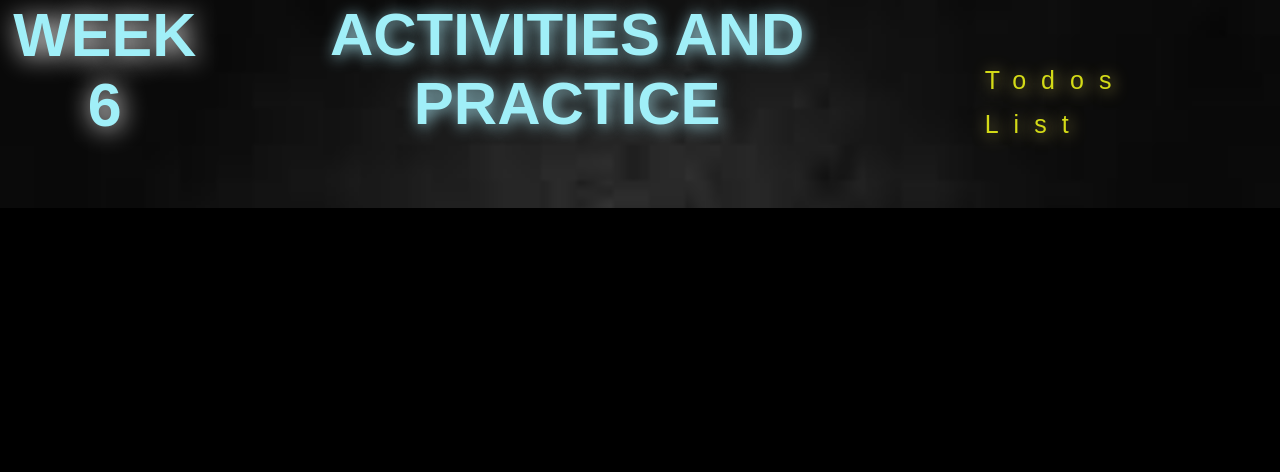
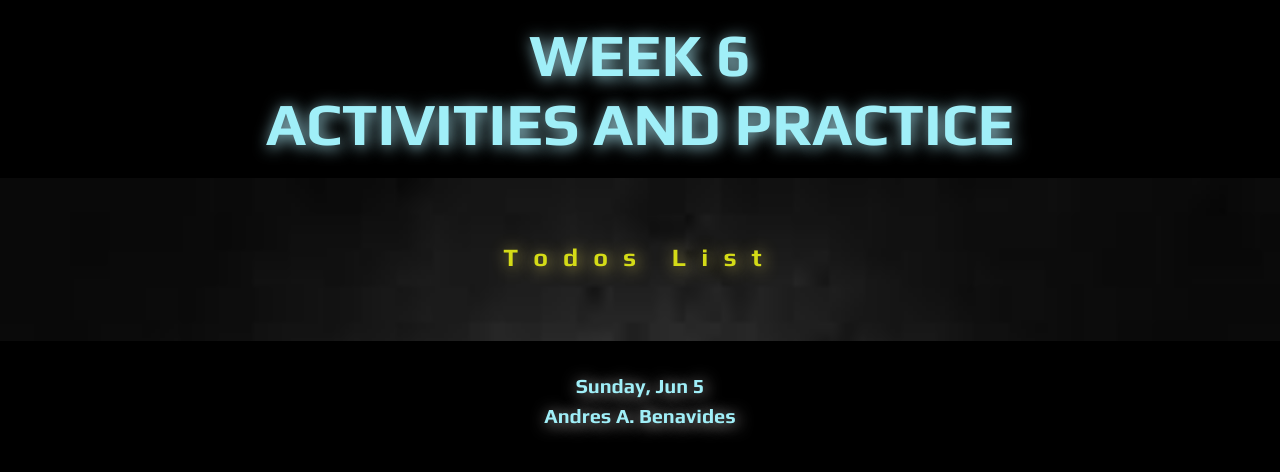
Before and after one commit to andalx1/frontendclass, a plain HTML site: page week6/index.html in a window 1280 px wide. Drawn offline with Linux system fonts and the light colour scheme.

Commit message:
actualice diseño

```diff
--- a/week6/index.html
+++ b/week6/index.html
@@ -6,20 +6,30 @@
     <meta name="viewport" content="width=device-width, initial-scale=1.0">
     <title>Week 6</title>
     <link rel="stylesheet" href="../css/style.css">
+    <link rel="preconnect" href="https://fonts.googleapis.com">
+    <link rel="preconnect" href="https://fonts.gstatic.com" crossorigin>
+    <link href="https://fonts.googleapis.com/css2?family=Play:wght@700&display=swap" rel="stylesheet">
 
 </head>
 <body>
-    <div class="box">
-        <main>
-            <h1>WEEK 6</h1>
-            <h2>ACTIVITIES AND PRACTICE</h2>
+    <header >
+        <h1>WEEK 6</h1>
+        <h2>ACTIVITIES AND PRACTICE</h2>
+
+    </header>
+    <main>
+        <div class="box">
             <ol>
                 <li><a href="Todos list" target="_blank">Todos List</a></li>
             </ol>
-        </main>
     </div>
 
+    </main>
 
-    <script src="main.js"></script>
+    <footer>
+        <div id="fecha"></div>
+        <p>Andres A. Benavides</p>
+    </footer>
+    <script src="../js/main.js"></script>
 </body>
 </html>
```
